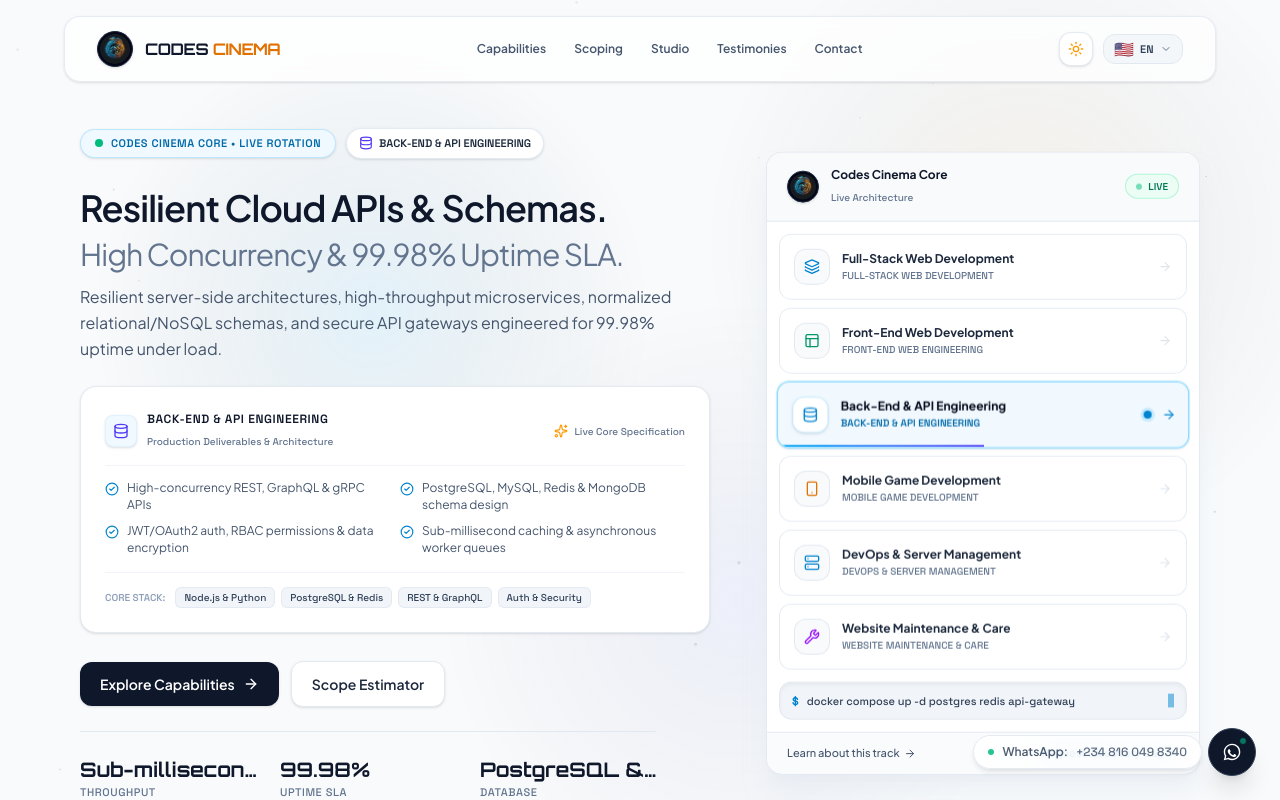
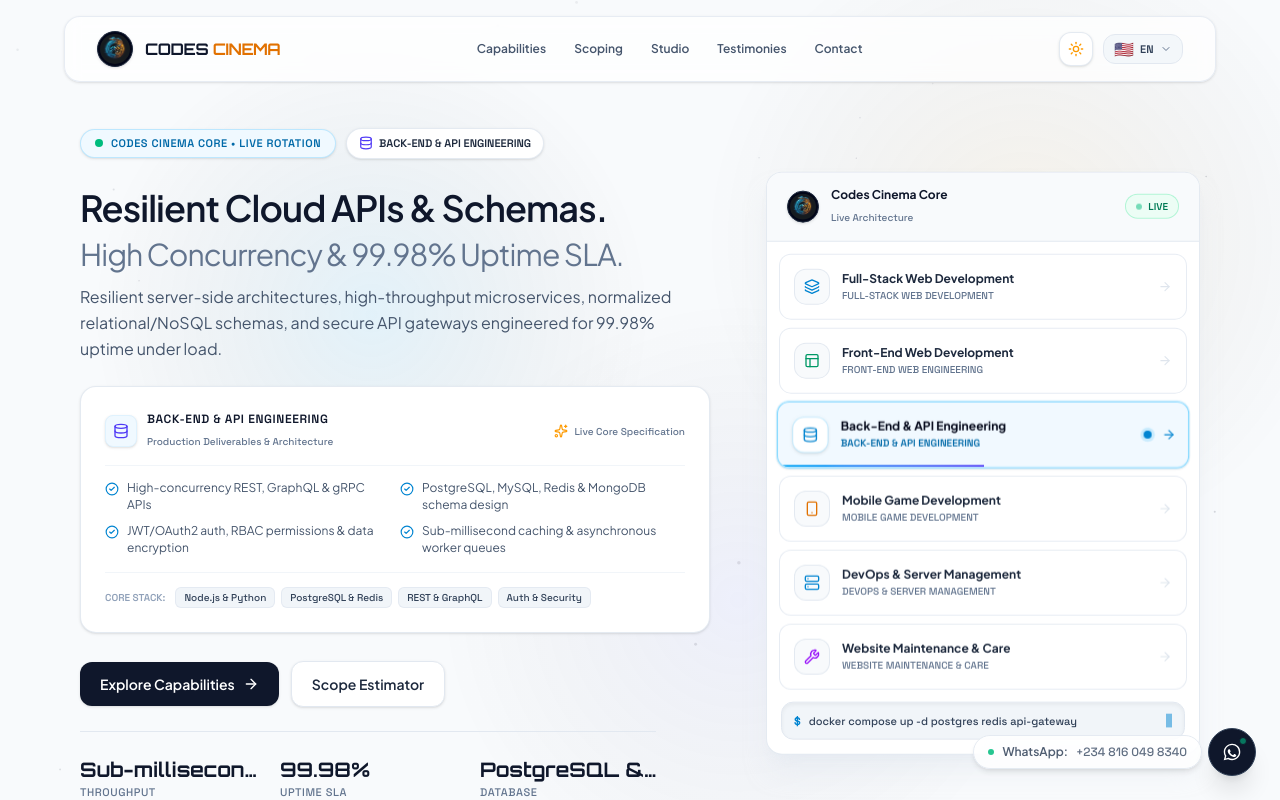
Before and after one commit to chilavet/code-cinema-studios, a React (Vite) app: page / in a window 1280 px wide. Shown: the top 800 px of the page. Built offline with nearby package versions, Linux system fonts and the light colour scheme.

Commit message:
feat: remove quick action footer links from hero core deck

```diff
--- a/src/components/Hero.jsx
+++ b/src/components/Hero.jsx
@@ -2,7 +2,6 @@ import React, { useState, useEffect } from 'react';
 import HeroCanvas from './HeroCanvas';
 import {
   ArrowRight,
-  ArrowUpRight,
   Smartphone,
   Wrench,
   Server,
@@ -453,7 +452,7 @@ export default function Hero() {
               </div>
 
               {/* Active Discipline CLI Console Bar */}
-              <div className="p-3 pt-0">
+              <div className="p-3.5 pt-0">
                 <div className="flex items-center gap-2 font-mono text-[11px] bg-slate-100 dark:bg-slate-950 text-slate-800 dark:text-slate-200 py-2.5 px-3 rounded-xl overflow-hidden shadow-inner border border-slate-200 dark:border-slate-800">
                   <span className="text-sky-600 dark:text-emerald-400 font-bold">$</span>
                   <span className="truncate text-slate-700 dark:text-slate-300 font-medium">
@@ -462,25 +461,6 @@ export default function Hero() {
                   <span className="w-1.5 h-3.5 bg-sky-600 dark:bg-emerald-400 animate-pulse shrink-0 ml-auto" />
                 </div>
               </div>
-
-              {/* Card Footer Quick Links */}
-              <div className="px-5 py-3 bg-slate-50/70 dark:bg-slate-950/60 border-t border-slate-200/80 dark:border-slate-800/80 flex items-center justify-between text-[11px]">
-                <a
-                  href="#services"
-                  className="text-slate-600 dark:text-slate-400 hover:text-slate-950 dark:hover:text-white font-medium transition-colors flex items-center gap-1"
-                >
-                  <span>{t.hero.learnMore || 'View all in Capabilities'}</span>
-                  <ArrowRight className="w-3 h-3" />
-                </a>
-
-                <a
-                  href="#contact"
-                  className="font-semibold text-sky-700 dark:text-amber-400 hover:text-sky-800 dark:hover:text-amber-300 hover:underline flex items-center gap-1"
-                >
-                  <span>{t.hero.requestCall || 'Request Discovery Call'}</span>
-                  <ArrowUpRight className="w-3 h-3" />
-                </a>
-              </div>
             </div>
           </div>
         </div>
```
